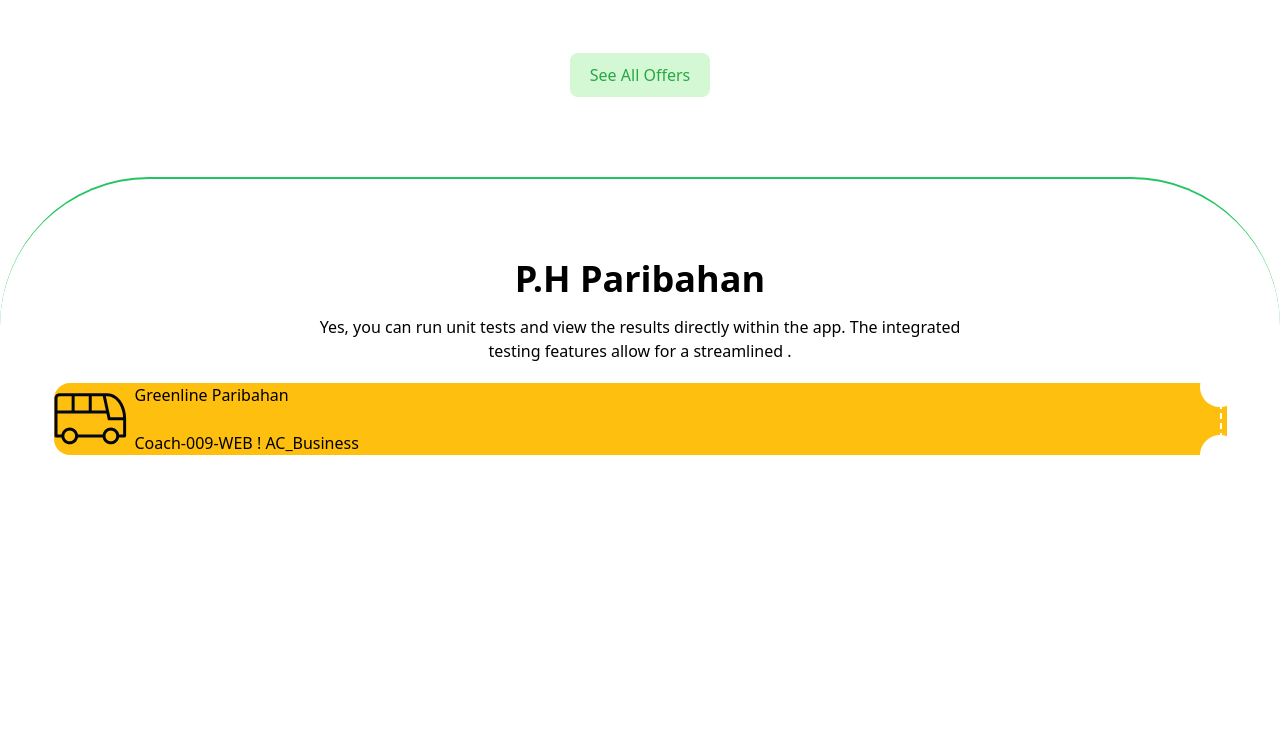
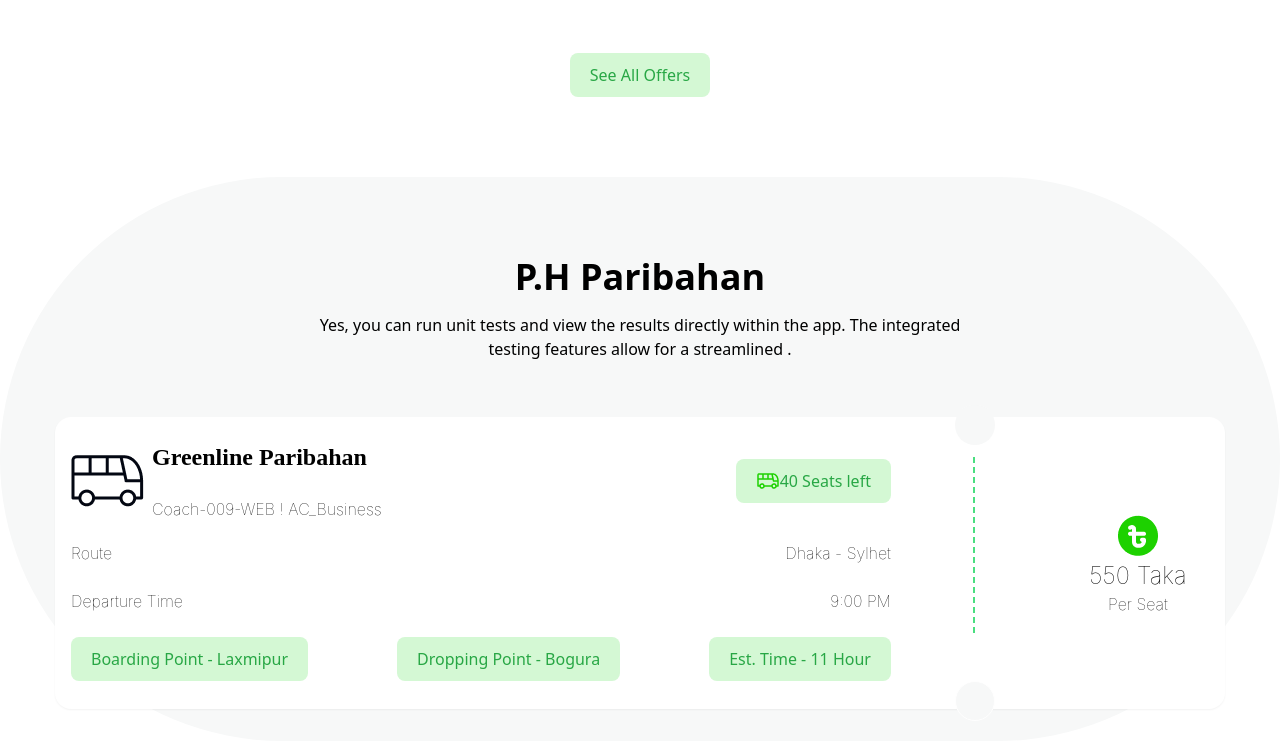
Before and after one commit to Arif-web1/bus-website, a website: page src/index.html in a window 1280 px wide. Shown: the part 1121-1870 px from the top of the page. Before the commit the page ends 1700 px from the top, so only its background shows below. Drawn offline with Linux system fonts and the light colour scheme.

Commit message:
2nd time done

```diff
--- a/src/index.html
+++ b/src/index.html
@@ -1,18 +1,21 @@
 <!DOCTYPE html>
 <html lang="en">
   <head>
-  <meta charset="UTF-8">
-  <meta name="viewport" content="width=device-width, initial-scale=1.0">
-  <link href="../dist/output.css" rel="stylesheet">
+    <meta charset="UTF-8" />
+    <meta name="viewport" content="width=device-width, initial-scale=1.0" />
+    <link href="../dist/output.css" rel="stylesheet" />
     <title>Tailwind Test</title>
   </head>
   <body>
     <main class="">
       <!-- navbar start -->
       <article class="flex justify-between items-center">
-  <nav class="lg:w-[1173px] mx-auto flex justify-between items-center pt-6 ">
+        <nav
+          class="lg:w-[1173px] mx-auto flex justify-between items-center pt-6"
+        >
           <div class="">
-      <span class=""><a class="text-4xl ralway font-bold" href="">P-Ticket</a></li></div>
+            <a class="text-4xl ralway font-bold" href="">P-Ticket</a>
+          </div>
           <div class="flex justify-between w-[447px] ralway">
             <span class=""><a href="">Home</a></span>
             <span class=""><a href="">About</a></span>
@@ -21,29 +24,47 @@
           </div>
           <div class="flex">
             <button class="flex button gap-2">
-        <span> bus </span><img class="" src="images/bus-icon.png" alt="" srcset="">
-          </button></div>
-
+              <span> bus </span
+              ><img class="" src="images/bus-icon.png" alt="" srcset="" />
+            </button>
+          </div>
         </nav>
       </article>
       <!-- navbar end -->
       <!-- landing page section -->
       <section class="pt-8 flex justify-center items-center w-full pb-20">
-  <div class="bg-[url('/src/images/banner.png')] w-[1173px] h-[550px] bg-no-repeat flex flex-col justify-center items-center pt-40">
+        <div
+          class="bg-[url('/src/images/banner.png')] w-[1173px] h-[550px] bg-no-repeat flex flex-col justify-center items-center pt-40"
+        >
           <div class="flex flex-col justify-center items-center">
-<h1 class="text-6xl text-white ralway font-semibold">End-to-End Travel with</h1>
-<h1 class="text-6xl color-green ralway font-extrabold pt-8">P Paribahan</h1>
-<p class="text-white pt-8">Yes, you can run unit tests and view the results directly within the app. The</p>
-<p class="text-white">integrated testing features allow for a streamlined .</p>
+            <h1 class="text-6xl text-white ralway font-semibold">
+              End-to-End Travel with
+            </h1>
+            <h1 class="text-6xl color-green ralway font-extrabold pt-8">
+              P Paribahan
+            </h1>
+            <p class="text-white pt-8">
+              Yes, you can run unit tests and view the results directly within
+              the app. The
+            </p>
+            <p class="text-white">
+              integrated testing features allow for a streamlined .
+            </p>
           </div>
-  <button class="button font-semibold mt-8 !text-black green">Buy Tickets</button>
+          <button class="button font-semibold mt-8 !text-black green">
+            Buy Tickets
+          </button>
           <!-- cards -->
-
 
           <div class="flex gap-6 pt-8">
             <!-- card 1 -->
-  <div class="border rounded-2xl  flex p-8 bg-white shadow-md">
-    <img class=" pr-4 object-cover" src="images/people.png" alt="" srcset="">
+            <div class="border rounded-2xl flex p-8 bg-white shadow-md">
+              <img
+                class="pr-4 object-cover"
+                src="images/people.png"
+                alt=""
+                srcset=""
+              />
               <div class="">
                 <h1 class="text-4xl text-black font-semibold pb-2">500K+</h1>
                 <p class="text-[#030712] inter opacity-60">Registered users</p>
@@ -51,111 +72,197 @@
             </div>
             <!-- card 2 -->
             <div class="border rounded-2xl flex p-8 bg-white shadow-md">
-    <img class=" pr-4" src="images/ticket-cupon.png" alt="" srcset="">
+              <img
+                class="pr-4"
+                src="images/ticket-cupon.png"
+                alt=""
+                srcset=""
+              />
               <div class="">
-      <h1 class="text-4xl text-black font-semibold pb-2">1.7 lacks</h1>
+                <h1 class="text-4xl text-black font-semibold pb-2">
+                  1.7 lacks
+                </h1>
                 <p class="text-[#030712] inter opacity-60">Tickets sold</p>
               </div>
             </div>
             <!-- card 3 -->
-  <div class="border rounded-2xl  flex p-8 bg-white font-semibold shadow-md">
-    <img class=" pr-4" src="images/stoppage.png" alt="" srcset="">
+            <div
+              class="border rounded-2xl flex p-8 bg-white font-semibold shadow-md"
+            >
+              <img class="pr-4" src="images/stoppage.png" alt="" srcset="" />
               <div class="">
                 <h1 class="text-4xl text-black font-semibold pb-2">80K+</h1>
                 <p class="text-[#030712] opacity-60">Rental partners</p>
               </div>
             </div>
           </div>
-
         </div>
       </section>
       <!-- coupon code -->
       <section class="lg:w-fit mx-auto pt-14 pb-20">
-  <h1 class="text-4xl font-bold ralway pb-8 text-center">Best offers for you</h1>
+        <h1 class="text-4xl font-bold ralway pb-8 text-center">
+          Best offers for you
+        </h1>
         <div class="flex gap-6">
           <div class="pt-5 pb-5 relative flex">
-    <div class="flex justify-around bg-[#FFBF0F] rounded-2xl  w-[571px] h-[220px] p-4">
+            <div
+              class="flex justify-around bg-[#FFBF0F] rounded-2xl w-[571px] h-[220px] p-4"
+            >
               <!-- Left Section -->
-      <div class="flex flex-col  text-start justify-center ">
+              <div class="flex flex-col text-start justify-center">
                 <h2 class="text-4xl font-bold text-black">15% OFF</h2>
-        <p class="mt-2 text-black font-semibold">on your next purchase</p>
+                <p class="mt-2 text-black font-semibold">
+                  on your next purchase
+                </p>
                 <p class="mt-4 text-sm text-gray-800">use by January 2024</p>
               </div>
 
               <!-- Divider -->
-      <div class="w-px h-44 absolute top-10 left-[339px] border-dashed border-r-2 border-white"></div>
+              <div
+                class="w-px h-44 absolute top-10 left-[339px] border-dashed border-r-2 border-white"
+              ></div>
 
               <!-- Right Section -->
-      <div class="flex flex-col justify-center items-center ">
+              <div class="flex flex-col justify-center items-center">
                 <span class="text-3xl font-bold text-black ralway">NEW20</span>
                 <p class="mt-2 text-black">Coupon Code</p>
               </div>
 
               <!-- Circular Cutouts -->
-
             </div>
-    <div class="absolute bg-white rounded-full h-10 w-10 left-80 top-1 border-white"></div>
-      <div class="absolute bg-white rounded-full h-10 w-10 left-80 bottom-0 border border-white"></div>
+            <div
+              class="absolute bg-white rounded-full h-10 w-10 left-80 top-1 border-white"
+            ></div>
+            <div
+              class="absolute bg-white rounded-full h-10 w-10 left-80 bottom-0 border border-white"
+            ></div>
           </div>
           <!-- secend div -->
           <div class="pt-5 pb-5 relative flex">
-    <div class="flex justify-around bg-[#F78C9C] rounded-2xl shadow-lg w-[571px] h-[220px] p-4">
+            <div
+              class="flex justify-around bg-[#F78C9C] rounded-2xl shadow-lg w-[571px] h-[220px] p-4"
+            >
               <!-- Left Section -->
-      <div class="flex flex-col  text-start justify-center ">
+              <div class="flex flex-col text-start justify-center">
                 <h2 class="text-4xl font-bold text-black">20% OFF</h2>
-        <p class="mt-2 text-black font-semibold">on your next purchase</p>
+                <p class="mt-2 text-black font-semibold">
+                  on your next purchase
+                </p>
                 <p class="mt-4 text-sm text-gray-800">use by January 2024</p>
               </div>
 
               <!-- Divider -->
-      <div class="w-px h-44 absolute top-10 left-[339px] border-dashed border-r-2 border-white"></div>
+              <div
+                class="w-px h-44 absolute top-10 left-[339px] border-dashed border-r-2 border-white"
+              ></div>
 
               <!-- Right Section -->
-      <div class="flex flex-col justify-center items-center ">
-        <span class="text-3xl font-bold text-black ralway">Couple20 </span>
+              <div class="flex flex-col justify-center items-center">
+                <span class="text-3xl font-bold text-black ralway"
+                  >Couple20
+                </span>
                 <p class="mt-2 text-black">Coupon Code</p>
               </div>
 
               <!-- Circular Cutouts -->
-
             </div>
-    <div class="absolute bg-white rounded-full h-10 w-10 left-80 top-1 border-white"></div>
-      <div class="absolute bg-white rounded-full h-10 w-10 left-80 bottom-0 border border-white"></div>
+            <div
+              class="absolute bg-white rounded-full h-10 w-10 left-80 top-1 border-white"
+            ></div>
+            <div
+              class="absolute bg-white rounded-full h-10 w-10 left-80 bottom-0 border border-white"
+            ></div>
           </div>
         </div>
 
-<div class="flex justify-center items-center pt-14"><button class="button text-center ">See All Offers</button>
-</div></section>
+        <div class="flex justify-center items-center pt-14">
+          <button class="button text-center">See All Offers</button>
+        </div>
+      </section>
 
       <!-- table 1st section -->
 
-<section class="w-full  border-t-2 border-green-500 rounded-full pt-20">
+      <section
+        class="w-full bg-[#F7F8F8]  rounded-full pt-20 pb-8"
+      >
         <div class="">
           <h1 class="text-4xl font-semibold text-center pb-4">P.H Paribahan</h1>
-    <p class="text-center ">Yes, you can run unit tests and view the results directly within the app. The integrated</p>
+          <p class="text-center">
+            Yes, you can run unit tests and view the results directly within the
+            app. The integrated
+          </p>
           <p class="text-center">testing features allow for a streamlined .</p>
         </div>
         <!-- table main section -->
-  <div class="pt-5 pb-5 relative flex justify-center">
-    <div class=" bg-[#FFBF0F] rounded-2xl  lg:w-[1173px] h-fit ">
+        <div class="flex justify-center pt-14">
+          <div class="relative">
+            <div
+              class="flex  bg-[#FFFFFF] opacity-100 rounded-2xl  h-auto shadow-sm lg:w-[1170px] "
+            >
               <!-- Left Section -->
+              <div class="ps-4 pb-7 mr-40 w-full">
+                <div class="flex justify-between items-center pt-6 pb-5">
                   <div class="flex gap-2 items-center">
-    <div class=""> <img src="images/bus-logo.png" alt=""></div>
-   <div class="">  <h1 class="">Greenline Paribahan </h1><br>
-    <p class="">Coach-009-WEB ! AC_Business</p></div>
+                    <div class=""><img src="images/bus-logo.png" alt="" /></div>
+                    <div class="">
+                      <h1 class="text-2xl font-semibold ralway">
+                        Greenline Paribahan
+                      </h1>
+                      <br />
+                      <p class="inter font-thin">Coach-009-WEB ! AC_Business</p>
+                    </div>
                   </div>
 
+                  <div class="">
+                    <button class="button">
+                      <img src="images/bus-icon.png" alt="" srcset="" /> 40
+                      Seats left
+                    </button>
+                  </div>
+                </div>
 
+                <!-- tabile cell -->
+                <div class="flex flex-col gap-6">
+                  <div class="flex justify-between">
+                    <span class="inter font-thin">Route</span>
+                    <span class="inter font-semibold">Dhaka - Sylhet</span>
+                  </div>
+                  <!--  -->
+                  <div class="flex justify-between">
+                    <span class="inter font-thin">Departure Time</span>
+                    <span class="inter font-semibold">9:00 PM</span>
+                  </div>
+                  <!--  -->
+                  <div class="flex justify-between">
+                    <button class="button">Boarding Point - Laxmipur</button>
+                    <button class="button">Dropping Point - Bogura</button>
+                    <button class="button">Est. Time - 11 Hour</button>
+                  </div>
+                </div>
+              </div>
 
+              <!-- left corner -->
+              <div
+                class="flex flex-col justify-center items-center w-[245px] h-auto "
+              >
+                <img src="images/fare.png" alt="" srcset="" />
+                <h1 class="inter text-2xl font-bold">550 Taka</h1>
+                <p class="inter font-thin">Per Seat</p>
               </div>
-    <div class="absolute bg-white rounded-full h-10 w-10 left-[1200px] top-1 border-white"></div>
-      <div class="absolute bg-white rounded-full h-10 w-10 left-[1200px] bottom-0 border border-white"></div>
-      <div class="w-px h-44 absolute top-10 left-[1220px] border-dashed border-r-2 border-white"></div>
-
+            </div>
+            <div
+              class="absolute bg-[#F7F8F8] rounded-full h-10 w-10 left-[900px] -top-3 border-white"
+            ></div>
+            <div
+              class="absolute bg-[#F7F8F8] rounded-full h-10 w-10 left-[900px] -bottom-3 border border-white"
+            ></div>
+            <div
+              class="w-px h-44 absolute top-10 left-[918px] border-dashed border-r-2 border-green-400"
+            ></div>
+          </div>
         </div>
       </section>
-
+      <section class="pt-40"></section>
     </main>
-
   </body>
 </html>
```
Also changed, not shown: dist/output.css. Lines whose indentation alone changed are shown as unchanged.
